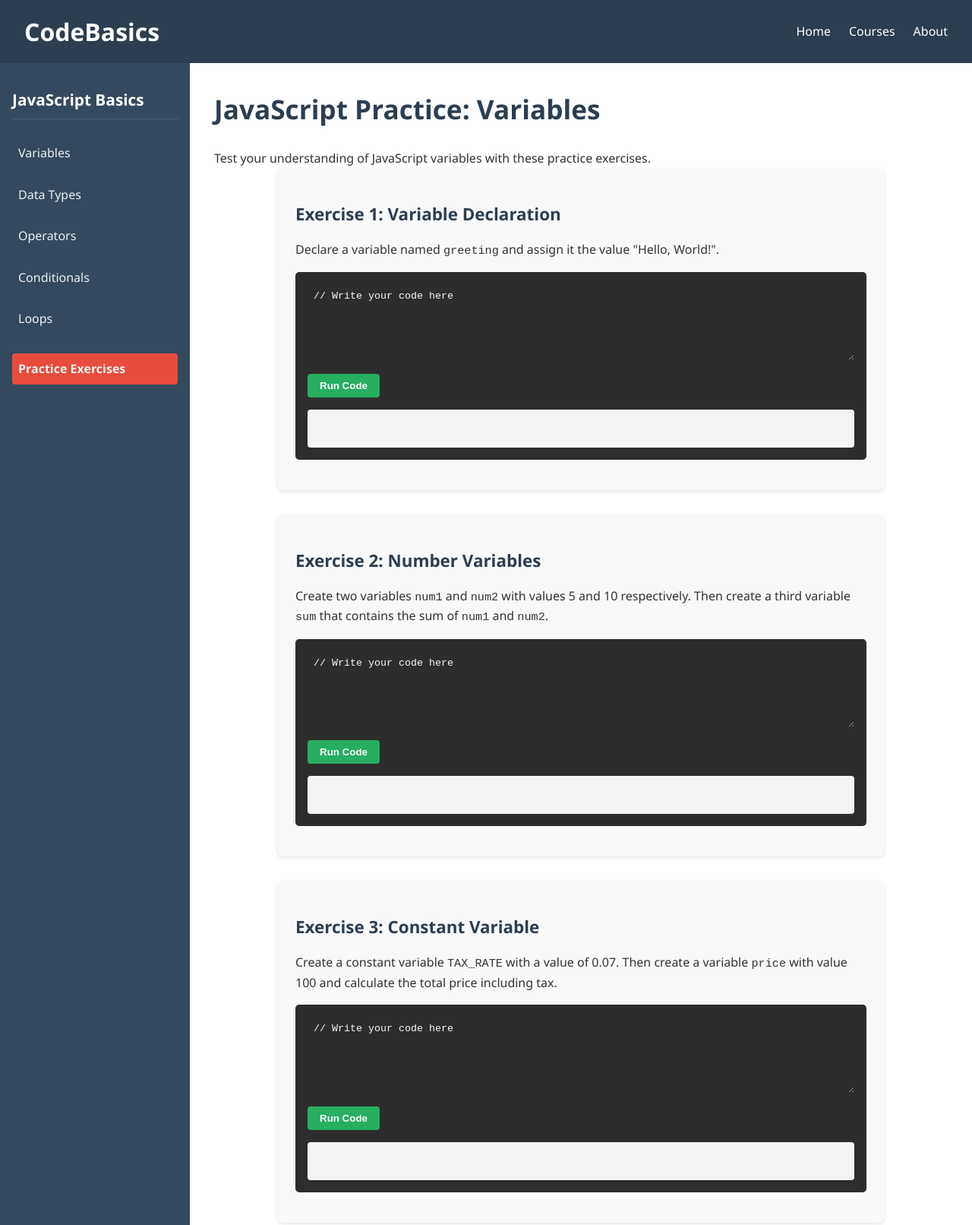
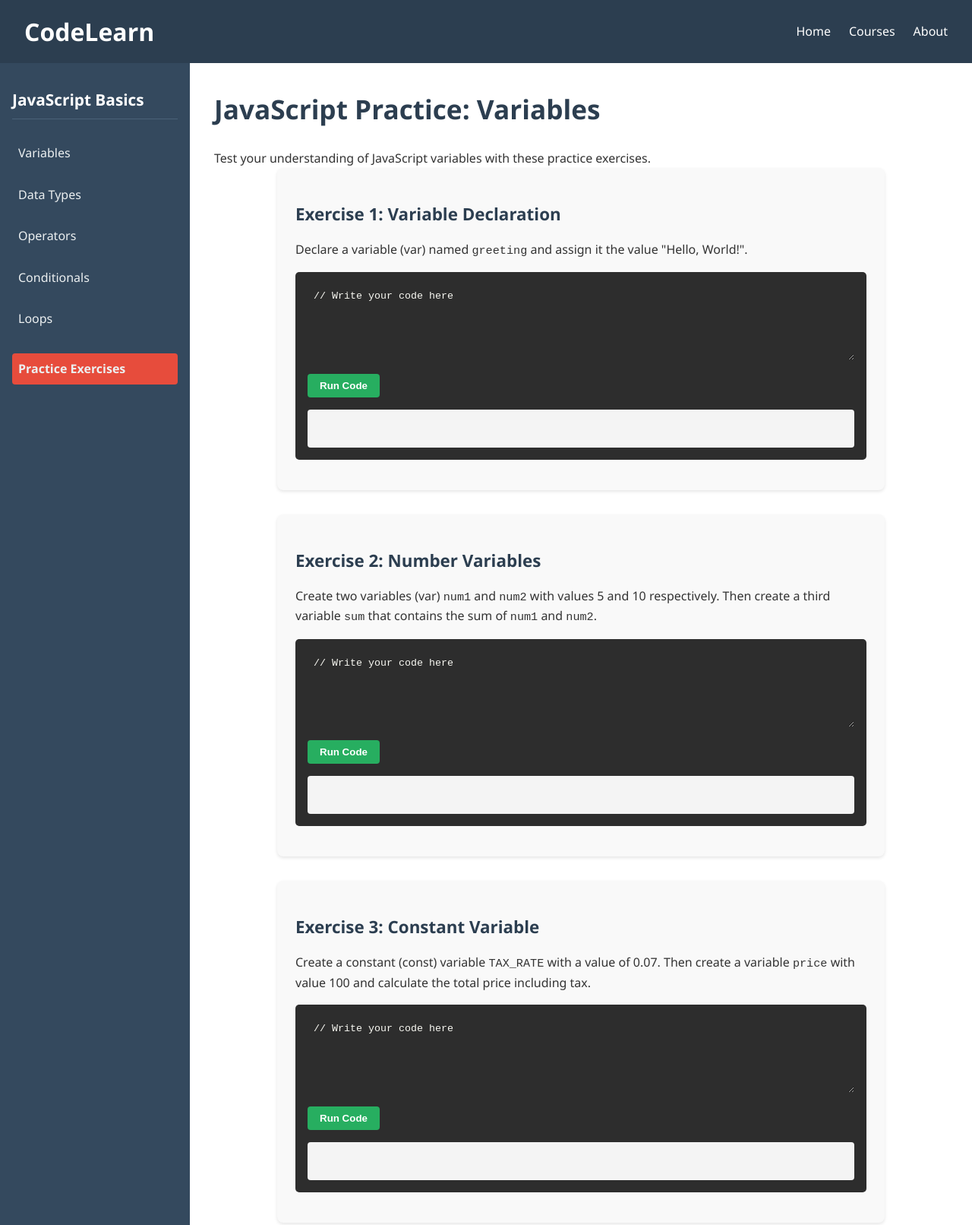
Before and after one commit to Nanashi1121/LearnCode, a plain HTML site: page lessons/practice/javascript-practice.html in a window 1280 px wide. Shown: the top 1612 px of the page at 76% size. Drawn offline with Linux system fonts and the light colour scheme.

Commit message:
Update javascript-practice.html

```diff
--- a/lessons/practice/javascript-practice.html
+++ b/lessons/practice/javascript-practice.html
@@ -3,7 +3,7 @@
 <head>
     <meta charset="UTF-8">
     <meta name="viewport" content="width=device-width, initial-scale=1.0">
-    <title>JavaScript Practice - CodeBasics</title>
+    <title>JavaScript Practice - CodeLearn</title>
     <link rel="stylesheet" href="../../styles/lesson.css">
     <style>
         .practice-container {
@@ -86,7 +86,7 @@
 <body>
     <header>
         <div class="logo">
-            <h1><a href="../../index.html">CodeBasics</a></h1>
+            <h1><a href="../../index.html">CodeLearn</a></h1>
         </div>
         <nav>
             <ul>
@@ -117,7 +117,7 @@
             <div class="practice-container">
                 <div class="exercise">
                     <h3>Exercise 1: Variable Declaration</h3>
-                    <p>Declare a variable named <code>greeting</code> and assign it the value "Hello, World!".</p>
+                    <p>Declare a variable (var) named <code>greeting</code> and assign it the value "Hello, World!".</p>
                     <div class="code-editor">
                         <textarea class="code-input" id="code1">// Write your code here</textarea>
                         <button class="run-button" onclick="runCode(1)">Run Code</button>
@@ -127,7 +127,7 @@
 
                 <div class="exercise">
                     <h3>Exercise 2: Number Variables</h3>
-                    <p>Create two variables <code>num1</code> and <code>num2</code> with values 5 and 10 respectively. Then create a third variable <code>sum</code> that contains the sum of <code>num1</code> and <code>num2</code>.</p>
+                    <p>Create two variables (var) <code>num1</code> and <code>num2</code> with values 5 and 10 respectively. Then create a third variable <code>sum</code> that contains the sum of <code>num1</code> and <code>num2</code>.</p>
                     <div class="code-editor">
                         <textarea class="code-input" id="code2">// Write your code here</textarea>
                         <button class="run-button" onclick="runCode(2)">Run Code</button>
@@ -137,7 +137,7 @@
 
                 <div class="exercise">
                     <h3>Exercise 3: Constant Variable</h3>
-                    <p>Create a constant variable <code>TAX_RATE</code> with a value of 0.07. Then create a variable <code>price</code> with value 100 and calculate the total price including tax.</p>
+                    <p>Create a constant (const) variable <code>TAX_RATE</code> with a value of 0.07. Then create a variable <code>price</code> with value 100 and calculate the total price including tax.</p>
                     <div class="code-editor">
                         <textarea class="code-input" id="code3">// Write your code here</textarea>
                         <button class="run-button" onclick="runCode(3)">Run Code</button>
@@ -174,7 +174,7 @@
     </div>
 
     <footer>
-        <p>&copy; 2023 CodeBasics. All rights reserved.</p>
+        <p>&copy; 2025 CodeLearn by Reign. All rights reserved.</p>
     </footer>
 
     <script>
@@ -292,4 +292,5 @@
         }
     </script>
 </body>
+
 </html>
```
